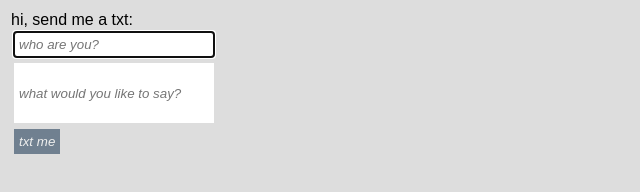
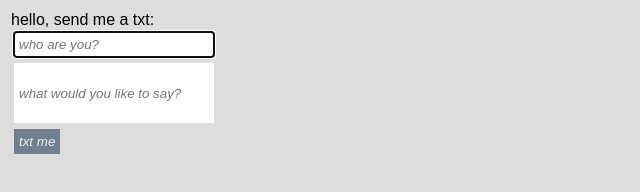
Before and after one commit to dannyid/server, a website: page index.html in a window 1280 px wide. Shown: the full height of the page, 0-640 px from the left. Drawn offline with nearby package versions, Linux system fonts and the light colour scheme.

Commit message:
changing to hello

```diff
--- a/index.html
+++ b/index.html
@@ -52,7 +52,7 @@
     <body>
         <div class="center">
             <div>
-                hi, send me a txt:
+                hello, send me a txt:
             </div>
             <form action="" method="get" target="_self">
                 <input id="name" placeholder="who are you?" name="name" type="text" autofocus="yes"><br>
```
